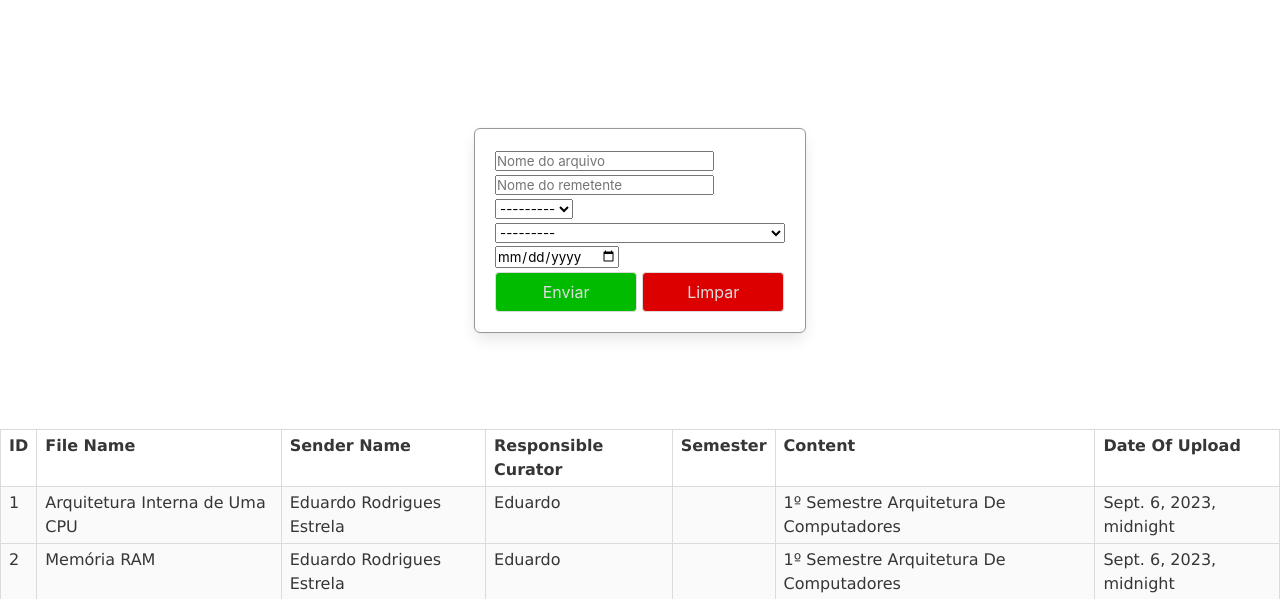
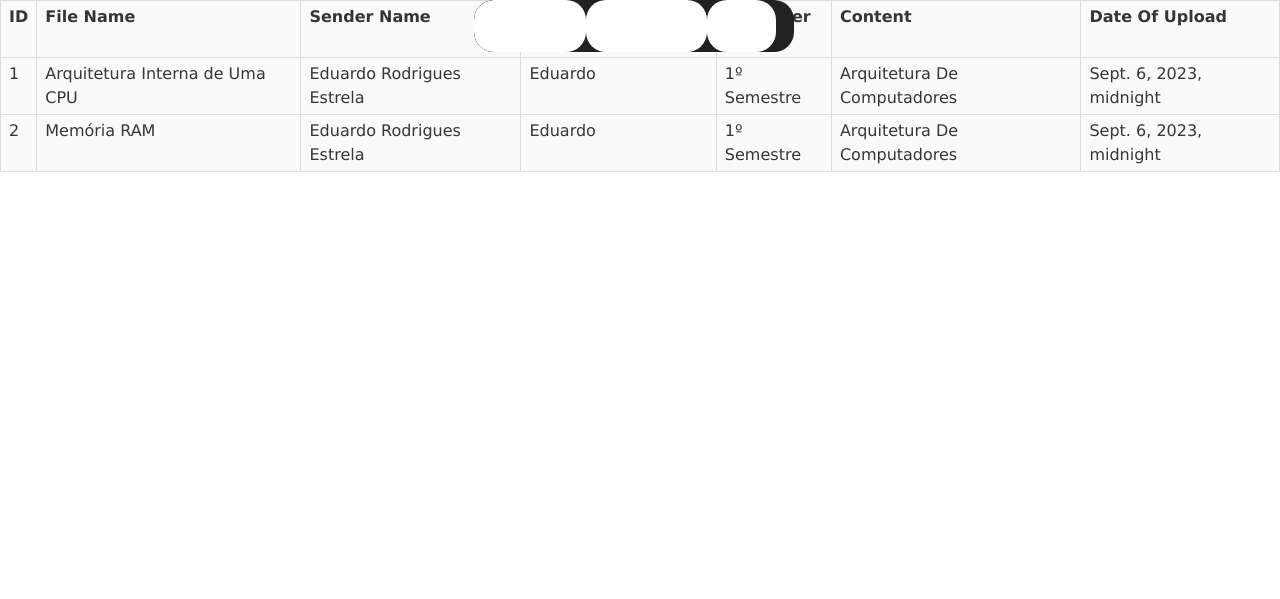
Before and after one commit to EduardoStarZ/tsi_db, a Django app: page / in a window 1280 px wide. Shown: the top 599 px of the page. Run offline with Django 4.2, Linux system fonts and the light colour scheme; data comes from the database, SQL or seed files in the repository; both versions use the stored data as it was after the commit; some libraries are stand-ins or nearby versions.

Commit message:
added multiple pages, started page hierarchy

```diff
--- /dev/null
+++ b/models/static/app/navbar.css
@@ -0,0 +1,51 @@
+ul.navbar {
+    position: fixed;
+    top: 0;
+    margin: 37vw;
+    margin-top: 0;
+    list-style-type: none;
+    width: 25vw;
+    height: 6vh;
+    padding: 0;
+    overflow: hidden;
+    background: #212121;
+    border-radius: 20px;
+
+}
+
+a.navbar {
+
+    text-decoration: none;
+    display: block;
+    padding: 14px 14px;
+    border-radius: 20px;
+    text-align: center;
+
+}
+
+.right {
+    float: right;
+}
+
+.left {
+    float: left;
+}
+
+a:link,
+a:visited,
+a:active {
+
+    font-size: .850rem;
+    color: #FFFFFF;
+    text-decoration: none;
+    transition: 250ms linear;
+
+}
+
+a.navbar:hover {
+    border: thin 0.2vh #AAAAAA;
+    background-color: #009999;
+    text-shadow: 1px 1px 2px #212144, 0 0 1em #FFFFFF, 0 0 0.2em #FFFFFF;
+    transition: 100ms linear;
+
+}
--- /dev/null
+++ b/models/static/registration/login.css
@@ -0,0 +1,4 @@
+title{
+    text-align: center;
+    align-content: center;
+}
--- /dev/null
+++ b/models/static/script.js
@@ -0,0 +1,3 @@
+function scrollToTop() {
+    $("html, body").animate({ scrollTop: "0" });
+}
--- a/models/static/style.css
+++ b/models/static/style.css
@@ -35,22 +35,8 @@
     color: #DDDDDD;
 }
 
-/* table {
-    text-align: center;
-    margin-left: auto;
-    margin-right: auto;
-    table-layout: auto;
-    border: solid 2px #000000;
-    border-collapse: collapse;
+a.button {
+    width: 49%;
+    background-color: #DD0000;
+    color: #DDDDDD;
 }
-
-td, th{
-    text-align: justify;
-    padding: .5vw;
-    border: solid 2px #000000;
-}
-
-th{
-    background-color: #010101;
-    color: #DDDDDD;
-} */
--- a/models/templates/content_options.html
+++ /dev/null
@@ -1,3 +0,0 @@
-{% for x in content %}
-    <option>{{ content.name }}</option>
-{% endfor %}
--- /dev/null
+++ b/models/templates/elements/navUser.html
@@ -0,0 +1,10 @@
+{% load static %}
+
+<nav>
+    <ul class="navbar">
+        <li class="left"><a href="javascript:void(0)" class="navbar">Admin Login</a></li>
+        <li class="left"><a href="javascript:void(0)" class="navbar">Send Content</a></li>
+
+        <li class="right"><a href="javascript:void(0)" onclick="scrollToTop()" class="navbar">To Top</a></li>
+</ul>
+</nav>
--- a/models/templates/head_meta.html
+++ b/models/templates/head_meta.html
@@ -1,13 +1,12 @@
 {% load static %}
 
-<head>
     <title></title>
     <meta charset="UTF-8" />
     <meta name="viewport" content="width=device-width, initial-scale=1.0">
     <link rel="stylesheet" href="{% static 'bulma.css' %}" />
     <link rel="stylesheet" href="{% static 'style.css' %}" />
+    <link rel="stylesheet" href="{% static 'app/navbar.css' %}" />
     {% comment %} <link rel="icon" type="image/jpg" href="img/icon.png" width="100%" /> {% endcomment %}
     <script src="{% static 'htmx.js' %}"></script>
     <script src="{% static 'jquery.js' %}"></script>
     <script src="{% static 'script.js' %}"></script>
-</head>
--- a/models/templates/index.html
+++ b/models/templates/index.html
@@ -2,27 +2,12 @@
 
 <!DOCTYPE html>
 <html lang-pt-br>
-    {% include 'head_meta.html' %}
+    <head>
+        {% include 'head_meta.html' %}
+    </head>
+    <body>
 
-        <body>
-
-
-            <form id="form" method="post" action="" autocomplete="off" class="box">
-                {% csrf_token %}
-                {% render_field file_form.name class="input" class="form_item" placeholder='Nome do arquivo' %} <br/>
-                {% render_field file_form.sender class="input" class="form_item" placeholder='Nome do remetente' %} <br/>
-                {% render_field file_form.curator class="input" class="form_item" placeholder='Selecione' %} <br/>
-                {% render_field file_form.content class="input" class="form_item" id="content" placeholder='Selecione' %} <br/>
-                {% render_field file_form.uploadDate class="input" class="form_item" placeholder='dd/mm/yyyy' type='date' %} <br/>
-                <input type="submit" class="button" value="Enviar" />
-                <input type="reset" class="button" value="Limpar" />
-            </form>
-
-
-            <br/>
-            <br/>
-            <br/>
-
+        {% include 'elements/navUser.html' %}
             <div class="table-container">
                 <table class="table is-bordered is-striped is-narrow is-hoverable is-fullwidth">
                     <tr>
@@ -41,8 +26,8 @@
                         <td>{{ x.name }}</td>
                         <td>{{ x.sender }}</td>
                         <td>{{ x.curator }}</td>
-                        <td>{{ x.semester }}</td>
-                        <td>{{ x.content }}</td>
+                        <td>{{ x.content.semester }}</td>
+                        <td>{{ x.content.name }}</td>
                         <td>{{ x.uploadDate }}</td>
                     <tr>
                     {% endfor %}
--- a/models/views.py
+++ b/models/views.py
@@ -6,6 +6,15 @@
 # Create your views here.
 
 def main(request):
+    content = File.objects.all()
+    template = 'index.html'
+    context = {
+        'content': content
+    }
+    return render(request, template, context)
+
+def admin(request):
+
     file_form = FileForm()
     content = File.objects.all()
 
@@ -16,7 +25,7 @@
             file_form.save()
             return redirect("main")
 
-    template = 'index.html'
+    template = 'admin.html'
     context = {
         'file_form': file_form,
         'content': content
--- a/tsi_db/settings.py
+++ b/tsi_db/settings.py
@@ -125,3 +125,6 @@
 # https://docs.djangoproject.com/en/4.2/ref/settings/#default-auto-field
 
 DEFAULT_AUTO_FIELD = 'django.db.models.BigAutoField'
+
+LOGIN_REDIRECT_URL = '/admin'
+LOGOUT_REDIRECT_URL = '/accounts/login'
--- a/tsi_db/urls.py
+++ b/tsi_db/urls.py
@@ -15,10 +15,13 @@
     2. Add a URL to urlpatterns:  path('blog/', include('blog.urls'))
 """
 from django.contrib import admin
-from django.urls import path
+from django.urls import path, include
+from django.contrib import admin
 from models import views
 
 urlpatterns = [
-    path('admin/', admin.site.urls),
-    path('', views.main, name='main')
+    path('django/', admin.site.urls, name="django-admin"),
+    path('admin', views.admin, name="admin"),
+    path('', views.main, name='main'),
+    path('accounts/', include("django.contrib.auth.urls"))
 ]
```
Also changed, not shown: models/templates/admin.html (added, +63 -0 lines), models/templates/registration/login.html (added, +20 -0 lines), db.sqlite3.
